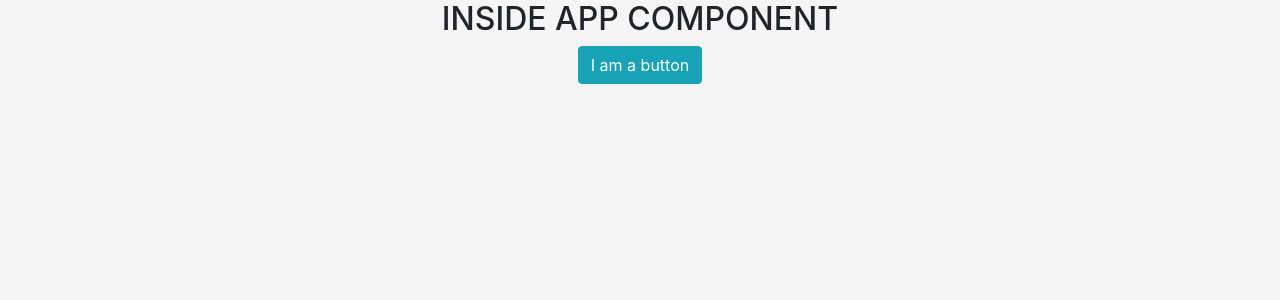
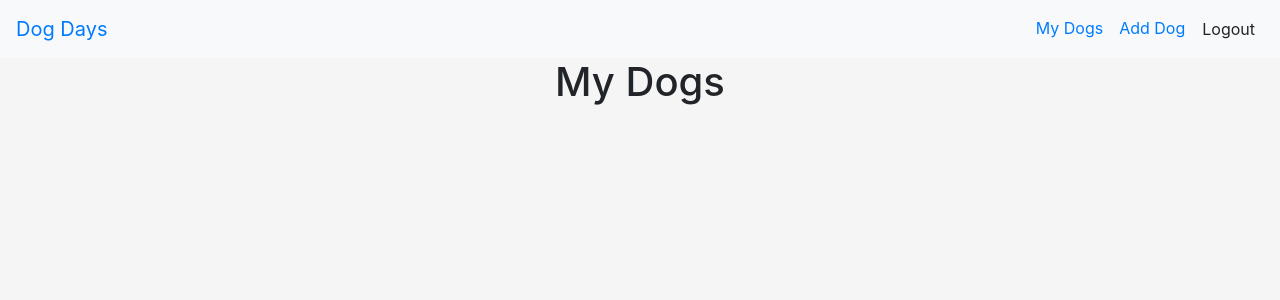
Before and after one commit to nathanieltylerowens/DogDays, a React (Create React App) app: page /home in a window 1280 px wide. Shown: the top 300 px of the page. Built offline with nearby package versions, Linux system fonts and the light colour scheme; no server answers; sample sign-in values are in the browser's storage.

Commit message:
added google auth and routes

```diff
--- a/src/App/App.js
+++ b/src/App/App.js
@@ -1,12 +1,78 @@
 import React from 'react';
+import {
+  BrowserRouter as Router,
+  Redirect,
+  Route,
+  Switch,
+} from 'react-router-dom';
+import firebase from 'firebase/app';
+import 'firebase/auth';
+
+import Auth from '../components/pages/Auth/Auth';
+import Navbar from '../components/pages/Navbar/Navbar';
+import Home from '../components/pages/Home/Home';
+import SingleDog from '../components/pages/SingleDog/SingleDog';
+import EditDog from '../components/pages/EditDog/EditDog';
+import NewDog from '../components/pages/NewDog/NewDog';
+
+import firebaseApp from '../helpers/data/connection';
 import './App.scss';
 
+firebaseApp();
+
+const PublicRoute = ({ component: Component, authed, ...rest }) => {
+  const routeChecker = (props) => (authed === false
+    ? (<Component {...props} />)
+    : (<Redirect to={{ pathname: '/home', state: { from: props.location } }} />));
+  return <Route {...rest} render={(props) => routeChecker(props)} />;
+};
+
+const PrivateRoute = ({ component: Component, authed, ...rest }) => {
+  const routeChecker = (props) => (authed === true
+    ? (<Component {...props} />)
+    : (<Redirect to={{ pathname: '/auth', state: { from: props.location } }} />));
+  return <Route {...rest} render={(props) => routeChecker(props)} />;
+};
 class App extends React.Component {
+  state = {
+    authed: false,
+  }
+
+  componentDidMount() {
+    this.removeListener = firebase.auth().onAuthStateChanged((user) => {
+      if (user) {
+        this.setState({ authed: true });
+      } else {
+        this.setState({ authed: false });
+      }
+    });
+  }
+
+  componentWillUnmount() {
+    this.removeListener();
+  }
+
   render() {
+    const { authed } = this.state;
+
     return (
       <div className="App">
-        <h2>INSIDE APP COMPONENT</h2>
-        <button className="btn btn-info">I am a button</button>
+        <Router>
+          <React.Fragment>
+            <Navbar authed={authed}/>
+            <div className="container">
+              <Switch>
+                {/* <PrivateRoute path="/edit/:dogId" component={EditNeeds} authed={authed}/> */}
+                <PrivateRoute path="/edit/:dogId" component={EditDog} authed={authed}/>
+                <PrivateRoute path="/dogs/:dogId" component={SingleDog} authed={authed}/>
+                <PrivateRoute path="/new" component={NewDog} authed={authed}/>
+                <PrivateRoute path="/home" component={Home} authed={authed}/>
+                <PublicRoute path="/auth" component={Auth} authed={authed}/>
+                <Redirect from="*" to="/home" />
+              </Switch>
+            </div>
+          </React.Fragment>
+        </Router>
       </div>
     );
   }
--- /dev/null
+++ b/src/components/pages/Auth/Auth.js
@@ -0,0 +1,22 @@
+import React from 'react';
+import firebase from 'firebase/app';
+import 'firebase/auth';
+import { Button } from 'reactstrap';
+
+class Auth extends React.Component {
+  loginClickEvent = (e) => {
+    e.preventDefault();
+    const provider = new firebase.auth.GoogleAuthProvider();
+    firebase.auth().signInWithPopup(provider);
+  }
+
+  render() {
+    return (
+      <div className="Auth">
+        <Button className="btn btn-info" onClick={this.loginClickEvent}>Google Login</Button>
+      </div>
+    );
+  }
+}
+
+export default Auth;
--- /dev/null
+++ b/src/components/pages/EditDog/EditDog.js
@@ -0,0 +1,13 @@
+import React from 'react';
+
+class EditDog extends React.Component {
+  render() {
+    return (
+      <div className="EditDog">
+        <h1>EditDog</h1>
+      </div>
+    );
+  }
+}
+
+export default EditDog;
--- /dev/null
+++ b/src/components/pages/Home/Home.js
@@ -0,0 +1,13 @@
+import React from 'react';
+
+class Home extends React.Component {
+  render() {
+    return (
+      <div className="Home">
+        <h1>My Dogs</h1>
+      </div>
+    );
+  }
+}
+
+export default Home;
--- /dev/null
+++ b/src/components/pages/Navbar/Navbar.js
@@ -0,0 +1,75 @@
+import React from 'react';
+import {
+  Link,
+  NavLink as RRNavLink,
+} from 'react-router-dom';
+import {
+  Navbar,
+  NavbarToggler,
+  Nav,
+  NavItem,
+  NavLink,
+  Button,
+  Collapse,
+} from 'reactstrap';
+import PropTypes from 'prop-types';
+import firebase from 'firebase/app';
+import 'firebase/auth';
+// import './Navbar.scss';
+
+class myNavbar extends React.Component {
+  state = {
+    isOpen: false,
+  }
+
+  static propTypes = {
+    authed: PropTypes.bool.isRequired,
+  }
+
+  logoutClickEvent = (e) => {
+    e.preventDefault();
+    firebase.auth().signOut();
+  }
+
+  toggle = () => {
+    const { isOpen } = this.state;
+    this.setState({ isOpen: !isOpen });
+  }
+
+  render() {
+    const { isOpen } = this.state;
+
+    const buildNavbar = () => {
+      const { authed } = this.props;
+
+      if (authed) {
+        return (
+        <Nav className="ml-auto" navbar>
+          <NavItem>
+            <NavLink tag={RRNavLink} to="/home">My Dogs</NavLink>
+          </NavItem>
+          <NavItem>
+            <NavLink tag={RRNavLink} to="/new">Add Dog</NavLink>
+          </NavItem>
+          <NavItem>
+            <Button className="nav-link btn btn-light logout-button" onClick={this.logoutClickEvent}>Logout</Button>
+          </NavItem>
+        </Nav>
+        );
+      }
+      return <Nav className="ml-auto" navbar></Nav>;
+    };
+
+    return (
+      <Navbar color="light" expand="md">
+        <Link className="navbar-brand" to="/">Dog Days</Link>
+          <NavbarToggler onClick={this.toggle} />
+        <Collapse isOpen={isOpen} navbar>
+          {buildNavbar()}
+        </Collapse>
+      </Navbar>
+    );
+  }
+}
+
+export default myNavbar;
--- /dev/null
+++ b/src/components/pages/NewDog/NewDog.js
@@ -0,0 +1,13 @@
+import React from 'react';
+
+class NewDog extends React.Component {
+  render() {
+    return (
+      <div className="NewDog">
+        <h1>NewDog</h1>
+      </div>
+    );
+  }
+}
+
+export default NewDog;
--- /dev/null
+++ b/src/components/pages/SingleDog/SingleDog.js
@@ -0,0 +1,13 @@
+import React from 'react';
+
+class SingleDog extends React.Component {
+  render() {
+    return (
+      <div className="SingleDog">
+        <h1>SingleDog</h1>
+      </div>
+    );
+  }
+}
+
+export default SingleDog;
```
